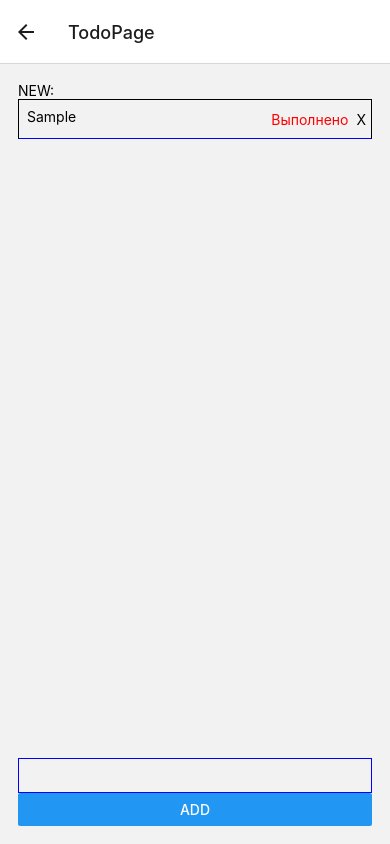
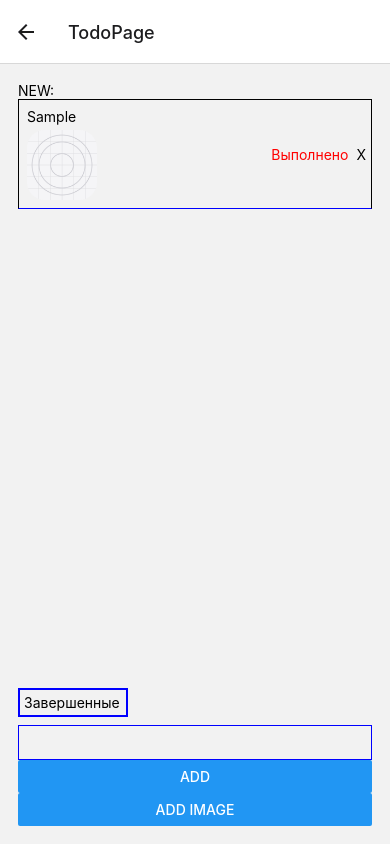
Before and after one commit to F4nnur/neti-react-native_AkhmetovFF-11-008, a React Native app: screen /TodoPage in a window 390 px wide. Both pictures are taken after typing "Sample" into the empty fields and a click on the button "ADD". Built offline with nearby package versions, Linux system fonts and the light colour scheme.

Commit message:
+ add page for completed tasks && ability to add image

```diff
--- /dev/null
+++ b/components/ImageViewer/ImageViewer.jsx
@@ -0,0 +1,15 @@
+import React from 'react';
+import { Image, StyleSheet } from 'react-native';
+
+export default function ImageViewer({ placeholderImageSource, selectedImage }) {
+  const imageSource = selectedImage ? { uri: selectedImage } : placeholderImageSource;
+
+  return <Image source={imageSource} style={styles.image} />;
+}
+const styles = StyleSheet.create({
+  image: {
+    width: 70,
+    height: 70,
+    borderRadius: 18,
+  },
+});
--- a/components/TodoItem/TodoItem.jsx
+++ b/components/TodoItem/TodoItem.jsx
@@ -1,11 +1,16 @@
 import React from 'react';
 import { Pressable, StyleSheet, Text, TouchableOpacity, View } from 'react-native';
+import ImageViewer from '../ImageViewer/ImageViewer';
 
 const TodoItem = props => {
+  const PlaceholderImage = require('../../assets/icon.png');
   return (
     <View style={styles.todoLine}>
       <TouchableOpacity style={styles.todoLineTouch}>
         <Text style={{ flex: 3, marginBottom: 5 }}>{props.item}</Text>
+        <View>
+          <ImageViewer placeholderImageSource={PlaceholderImage} selectedImage={props.image} />
+        </View>
       </TouchableOpacity>
       <View style={{ flexDirection: 'row', justifyContent: 'space-between', gap: 8, padding: 5 }}>
         <Pressable onPress={() => props.handleComplete(props.index)}>
--- a/navigation/Navigation.jsx
+++ b/navigation/Navigation.jsx
@@ -6,6 +6,7 @@ import Login from '../pages/Login';
 import TextInputTasksPage from '../pages/TextInputTasksPage';
 import CustomBoxComponentsPage from '../pages/CustomBoxComponentsPage';
 import TodoPage from '../pages/TodoPage';
+import CompletedTasksPage from '../pages/CompletedTasksPage';
 
 const Navigation = () => {
   const Stack = createNativeStackNavigator();
@@ -18,6 +19,7 @@ const Navigation = () => {
       <Stack.Screen name={'TextInputTasksPage'} component={TextInputTasksPage} />
       <Stack.Screen name={'CustomBoxComponentsPage'} component={CustomBoxComponentsPage} />
       <Stack.Screen name={'TodoPage'} component={TodoPage} />
+      <Stack.Screen name={'CompletedTasksPage'} component={CompletedTasksPage} />
     </Stack.Navigator>
   );
 };
--- a/package.json
+++ b/package.json
@@ -12,6 +12,7 @@
     "@react-navigation/native": "^6.1.8",
     "@react-navigation/native-stack": "^6.9.14",
     "expo": "~49.0.12",
+    "expo-image-picker": "~14.3.2",
     "expo-status-bar": "~1.6.0",
     "react": "18.2.0",
     "react-native": "0.72.5",
--- /dev/null
+++ b/pages/CompletedTasksPage.jsx
@@ -0,0 +1,35 @@
+import React from 'react';
+import { FlatList, StyleSheet, Text, View } from 'react-native';
+import ImageViewer from '../components/ImageViewer/ImageViewer';
+
+const CompletedTasksPage = ({ route }) => {
+  const { completed } = route.params;
+  const placeholderImageSource = require('../assets/icon.png');
+
+  return (
+    <View>
+      <FlatList
+        data={completed}
+        renderItem={({ item }) => (
+          <View style={styles.text}>
+            <Text>{item.text}</Text>
+            <ImageViewer placeholderImageSource={placeholderImageSource} selectedImage={item.image} />
+          </View>
+        )}
+      />
+    </View>
+  );
+};
+
+const styles = StyleSheet.create({
+  text: {
+    flex: 1,
+    marginBottom: 8,
+    borderWidth: 3,
+    borderColor: 'blue',
+    padding: 8,
+    margin: 4,
+  },
+});
+
+export default CompletedTasksPage;
--- a/pages/TodoPage.jsx
+++ b/pages/TodoPage.jsx
@@ -1,20 +1,34 @@
 import { StatusBar } from 'expo-status-bar';
-import React, { useEffect, useState } from 'react';
-import { Button, StyleSheet, Text, View, TouchableOpacity, TextInput, FlatList, SafeAreaView } from 'react-native';
+import React, { useState } from 'react';
+import { Button, StyleSheet, Text, View, TextInput, FlatList, SafeAreaView, Pressable } from 'react-native';
 import TodoItem from '../components/TodoItem/TodoItem';
+import * as ImagePicker from 'expo-image-picker';
 
-export default function TodoPage() {
+const TodoPage = ({ navigation }) => {
   const [todos, setTodos] = useState([]);
   const [text, setText] = useState('');
-  const [isCompleted, setIsCompleted] = useState(false);
+  const [completed, setCompleted] = useState([]);
+  const [selectedImageUri, setSelectedImageUri] = useState(null);
 
   const addTodo = () => {
     let newTodos = [...todos];
-    newTodos.push({ text: text, isCompleted: false });
+    newTodos.push({ text: text, isCompleted: false, image: selectedImageUri });
     setTodos(newTodos);
     setText('');
+    setSelectedImageUri(null);
   };
+  const pickImage = async () => {
+    const picker = await ImagePicker.requestMediaLibraryPermissionsAsync();
 
+    if (picker.granted === false) {
+      alert('Permission denied!');
+      return;
+    }
+    const result = await ImagePicker.launchImageLibraryAsync();
+    if (!result.canceled) {
+      setSelectedImageUri(result.assets[0].uri);
+    }
+  };
   const keyExtractor = index => {
     return index.toString();
   };
@@ -22,7 +36,13 @@ export default function TodoPage() {
     const data = [...todos];
     data[index].isCompleted = !data[index].isCompleted;
     setTodos(data);
+    if (data[index].isCompleted) {
+      setCompleted(prevCompleted => [...prevCompleted, data[index]]);
+    } else {
+      setCompleted(prevCompleted => prevCompleted.filter(item => item !== data[index]));
+    }
   };
+
   const deleteTodo = index => {
     const data = [...todos];
     data.splice(index, 1);
@@ -42,18 +62,32 @@ export default function TodoPage() {
               handleDelete={deleteTodo}
               handleComplete={handleComplete}
               index={index}
+              image={item.image}
             />
           )}
         />
+        <Pressable
+          style={styles.btnCompleted}
+          onPress={() => navigation.navigate('CompletedTasksPage', { completed: completed })}
+        >
+          <Text style={{ padding: 4 }}>Завершенные</Text>
+        </Pressable>
         <TextInput style={styles.textInput} onChangeText={newText => setText(newText)} value={text}></TextInput>
         <Button title=' ADD ' onPress={() => addTodo()}></Button>
+        <Button title='Add Image' onPress={() => pickImage()}></Button>
         <StatusBar style='auto' />
       </View>
     </SafeAreaView>
   );
-}
+};
 
 const styles = StyleSheet.create({
+  btnCompleted: {
+    borderWidth: 2,
+    width: 110,
+    borderColor: 'blue',
+    marginBottom: 8,
+  },
   container: {
     flex: 1,
   },
@@ -74,3 +108,5 @@ const styles = StyleSheet.create({
     padding: 8,
   },
 });
+
+export default TodoPage;
```
Also changed, not shown: 1 other file (tests, documents, lock files or other folders).
